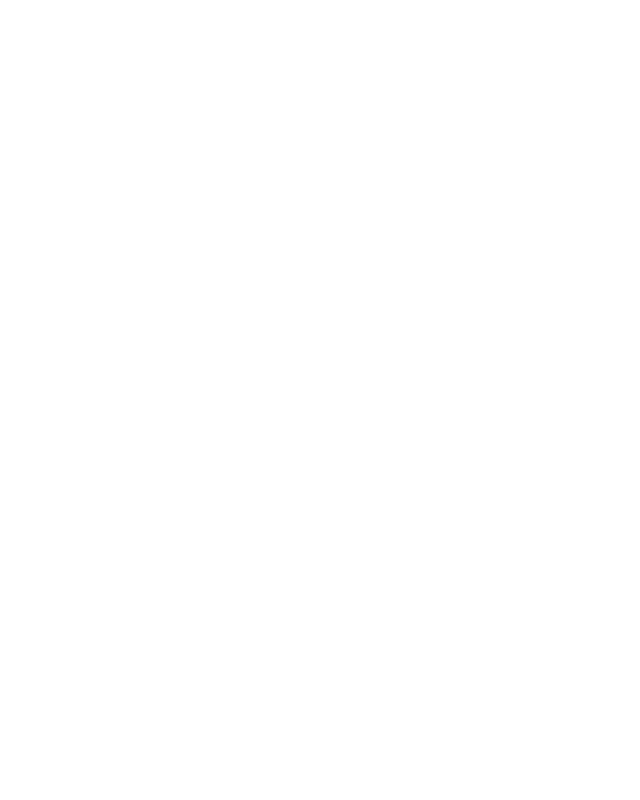
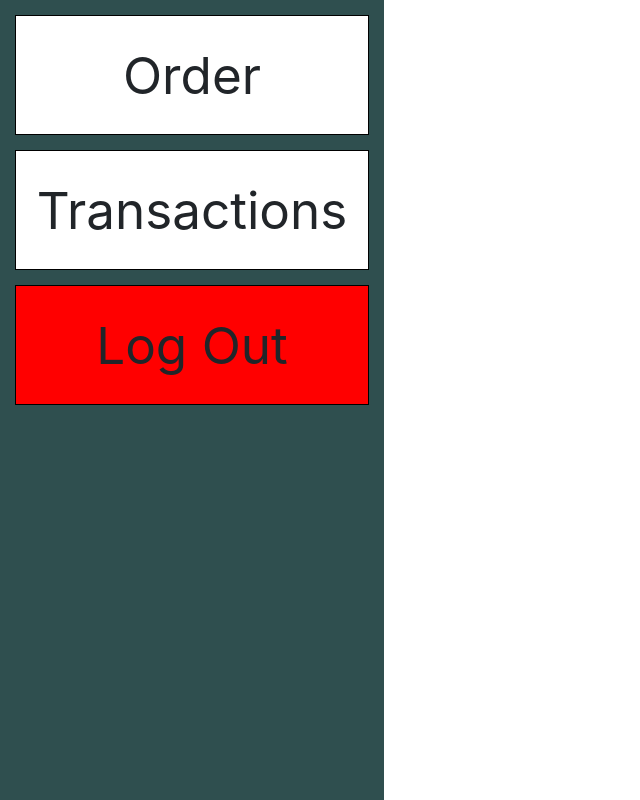
Before and after one commit to agutierrez0/stunning-octopus, a React (Create React App) app: page /platform/transactions/1 in a window 1280 px wide. Before the commit this address had no page. Shown: the whole page, without its empty margins (0-640 px from the left). Built offline with nearby package versions, Linux system fonts and the light colour scheme.

Commit message:
successfully added routing

```diff
--- a/src/App.js
+++ b/src/App.js
@@ -8,7 +8,7 @@
   return (
     <Routes>
       <Route index element={<Start />} />
-      <Route path='/platform' element={<Platform />} />
+      <Route path='/platform/*' element={<Platform />} />
     </Routes>
   );
 };
--- a/src/components/platform.js
+++ b/src/components/platform.js
@@ -1,4 +1,5 @@
 import React, { useEffect, useState } from 'react';
+import { Route, Routes } from 'react-router-dom';
 import Transactions from './transactions';
 import Order from './order';
 import Admin from './admin';
@@ -6,7 +7,6 @@
 
 export default function Platform() {
     const [isAdmin, setIsAdmin] = useState(false);
-    const [selectedOption, setSelectedOption] = useState(0);
 
     function handleLogOut() {
         sessionStorage.clear()
@@ -20,23 +20,28 @@
 
     return (<div className="platform-container">
         <div className="select-panel-section">
-            <div onClick={() => setSelectedOption(0)} className="panel-option">
+            <div onClick={() => window.location.href = "/platform/order"} className="panel-option">
                 Order
             </div>
-            <div onClick={() => setSelectedOption(1)} className="panel-option">
+            <div onClick={() => window.location.href = "/platform/transactions"} className="panel-option">
                 Transactions
             </div>
+            {isAdmin ? <div onClick={() => window.location.href = "/platform/admin"} className="panel-option" style={{backgroundColor: 'yellow'}}>
+                Admin
+            </div> : null}
             <div onClick={handleLogOut} className="panel-option" style={{backgroundColor: 'red'}}>
                 Log Out
             </div>
-            {isAdmin ? <div onClick={() => setSelectedOption(2)} className="panel-option" style={{backgroundColor: 'yellow'}}>
-                Admin
-            </div> : null}
         </div>
         <div className="panel-section">
-            {selectedOption === 0 ? <Order /> : null}
-            {selectedOption === 1 ? <Transactions /> : null}
-            {selectedOption === 2 ? <Admin /> : null}
+            <Routes>
+                <Route path=''>
+                    <Route path='' element={<Order />} />
+                    <Route path='order' element={<Order />} />
+                    <Route path='transactions' element={<Transactions />} />
+                    <Route path='admin' element={<Admin />} />
+                </Route>
+            </Routes>
         </div>
     </div>)
 }
--- a/src/components/transactions.js
+++ b/src/components/transactions.js
@@ -32,6 +32,7 @@
                     <th>Subtotal</th>
                     <th>Tax</th>
                     <th>Total</th>
+                    <th>View</th>
                 </tr>
             </thead>
             <tbody>
@@ -43,6 +44,7 @@
                     <td>${t.total}</td>
                     <td>${t.tax}</td>
                     <td>${t.subTotal}</td>
+                    <td><button>View</button></td>
                 </tr>
             })}
             </tbody>
```
